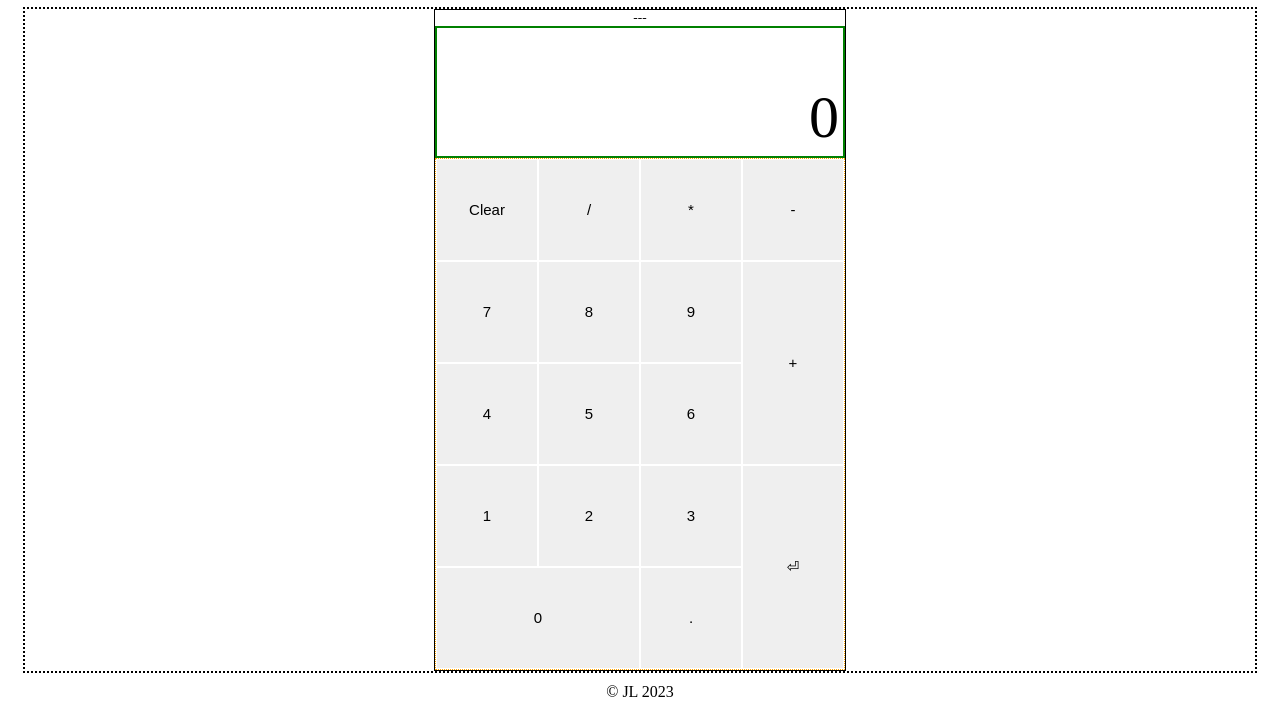
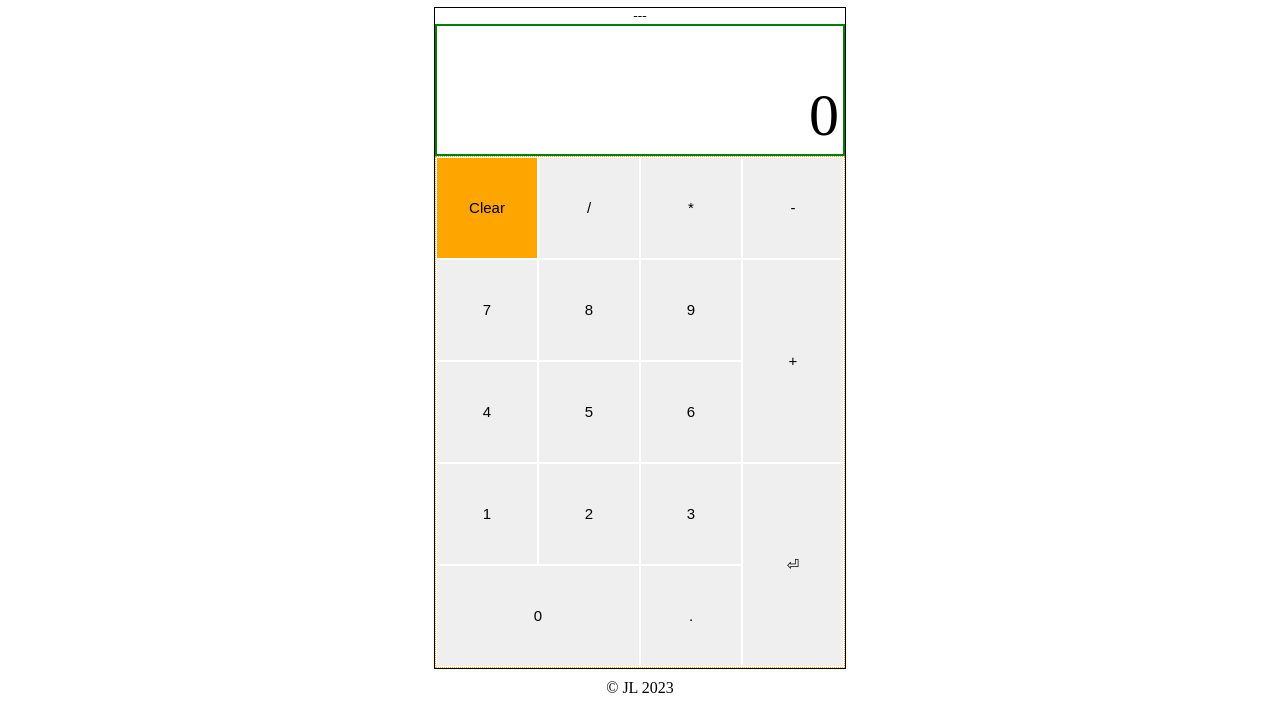
Before and after one commit to xpall/the-odin-project-calculator, a plain HTML site: page index.html in a window 1280 px wide. Shown: the part 80-800 px from the top of the page. Drawn offline with Linux system fonts and the light colour scheme.

Commit message:
Added 'Clear' button color

```diff
--- a/index.css
+++ b/index.css
@@ -41,7 +41,6 @@ footer {
   flex-grow: 1;
   justify-content: center;
   align-items: center;
-  border: 2px dotted black;
   margin: 10px;
   display: flex;
 }
@@ -111,3 +110,7 @@ footer {
 button {
   font-size: 15px;
 }
+
+#clear {
+  background-color: orange;
+}
```
